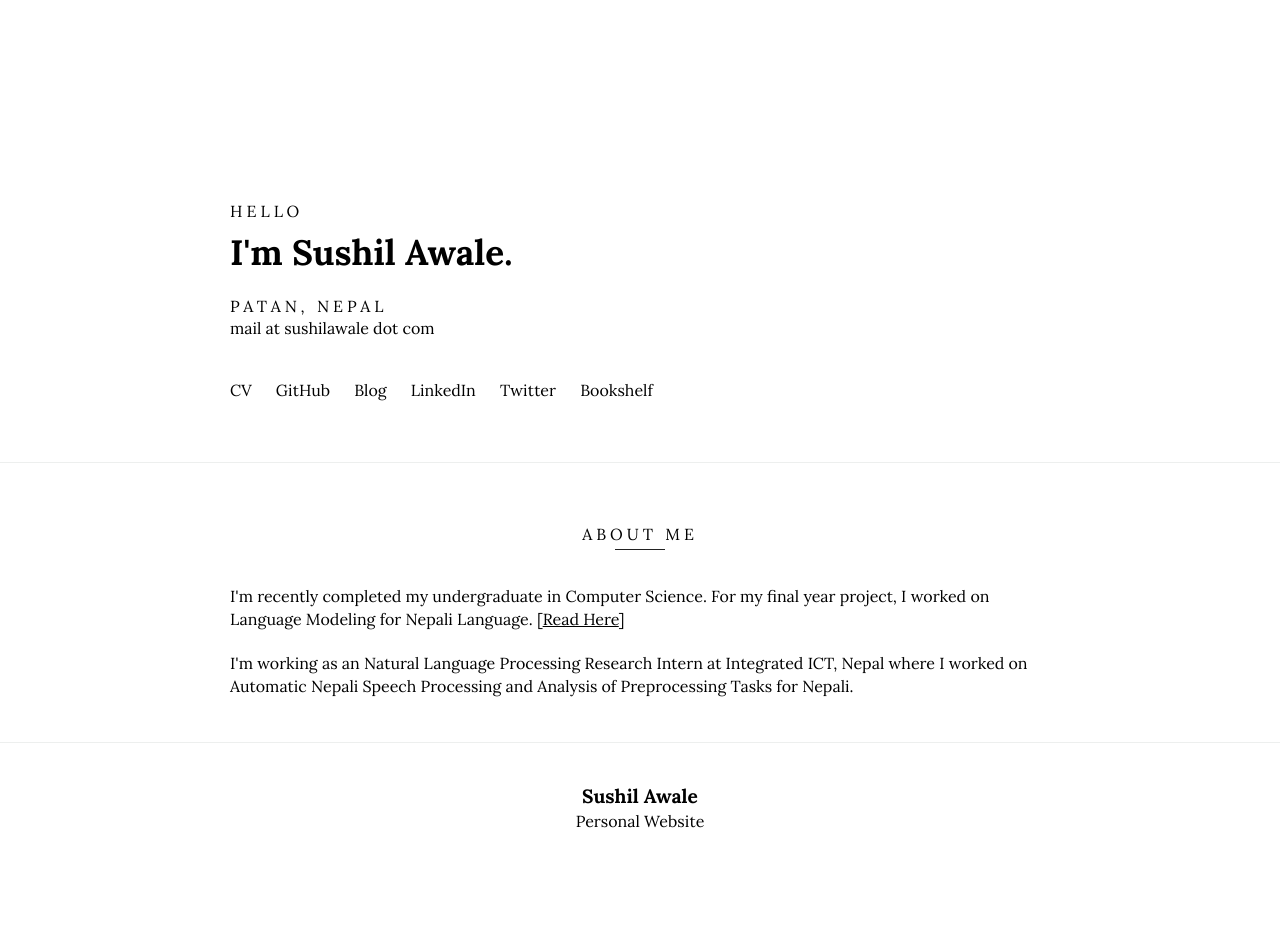
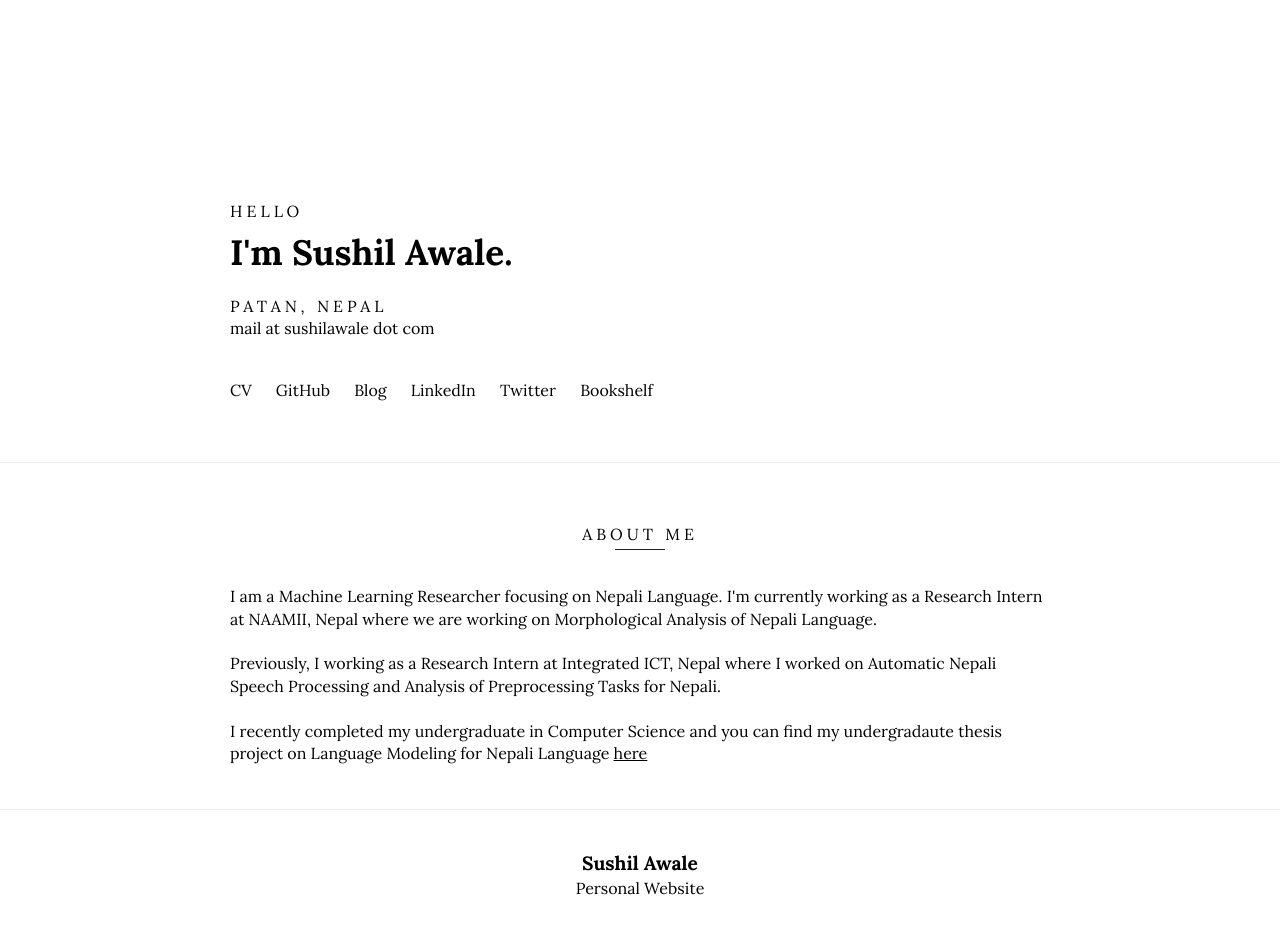
Before and after one commit to awalesushil/awalesushil.github.io, a Jekyll site: the page built from index.html, in a window 1280 px wide. Built offline with Jekyll 4.4.1, drawn with Linux system fonts in a browser that asks for light colours; before the commit the page ends 900 px from its top, so only the background shows below that.

Commit message:
Updated About section

```diff
--- a/_includes/about.html
+++ b/_includes/about.html
@@ -1,12 +1,17 @@
 <h3 class="section-title">About Me</h3>
+<p>
+    I am a Machine Learning Researcher focusing on Nepali Language. I'm currently working as a Research
+    Intern at NAAMII, Nepal where we are working on Morphological Analysis of Nepali Language.
 </p>
-    I'm recently completed my undergraduate in Computer Science. For my final year
-    project, I worked on Language Modeling for Nepali Language. <a href="pdf/sushilawale_lm_np.pdf" target="_blank">[<u>Read Here</u>]</a>
+<br/>
+<p>
+    Previously, I working as a Research Intern at Integrated ICT, Nepal where I worked on
+    Automatic Nepali Speech Processing and Analysis of Preprocessing Tasks for Nepali.
 </p>
-    <br/>
+<br/>
 <p>
-    I'm working as an Natural Language Processing Research Intern at Integrated ICT, Nepal where I worked on
-    Automatic Nepali Speech Processing and Analysis of Preprocessing Tasks for Nepali.
+    I recently completed my undergraduate in Computer Science and you can find my undergradaute
+    thesis project on Language Modeling for Nepali Language <a href="pdf/sushilawale_lm_np.pdf" target="_blank"><u>here</u></a>
 </p>
     <br/>
     <br/>
```
